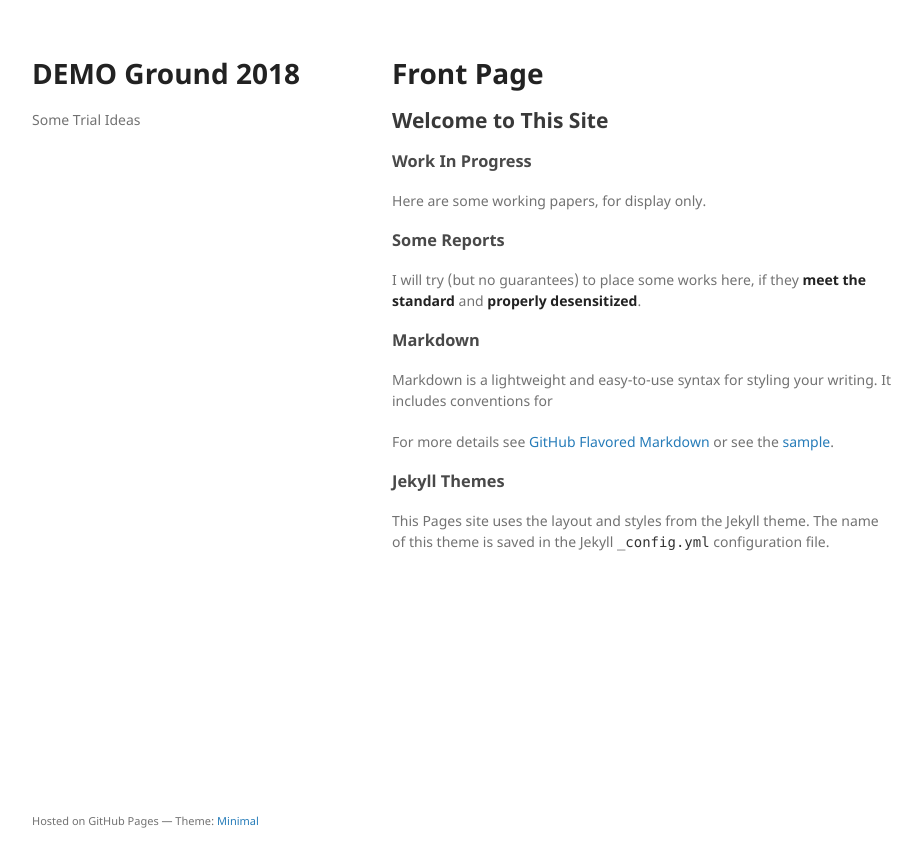
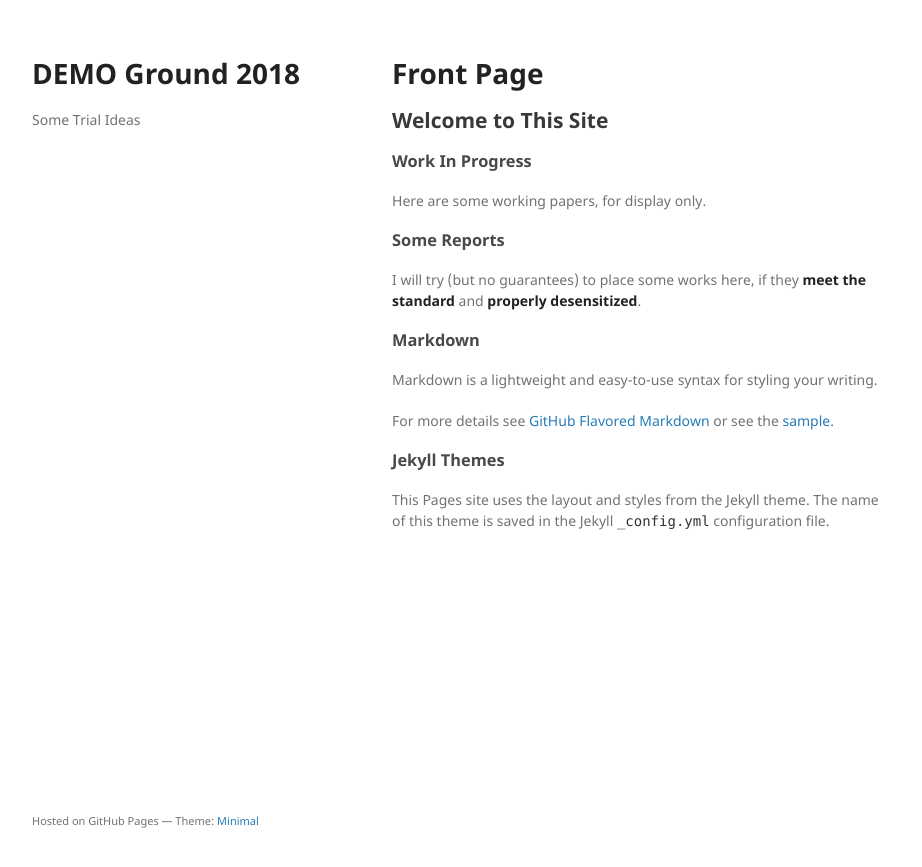
Before and after one commit to WatPro/WatPro.github.io, a Jekyll site: the page built from index.md, in a window 1280 px wide. Shown: the top 867 px of the page, without its empty margins (178-1100 px from the left). Built offline with Jekyll 4.4.1, drawn with Linux system fonts in a browser that asks for light colours.

Commit message:
Update index.md

```diff
--- a/index.md
+++ b/index.md
@@ -18,7 +18,7 @@ I will try (but no guarantees) to place some works here, if they **meet the stan
 
 ### Markdown
 
-Markdown is a lightweight and easy-to-use syntax for styling your writing. It includes conventions for
+Markdown is a lightweight and easy-to-use syntax for styling your writing.
 
 For more details see [GitHub Flavored Markdown](https://guides.github.com/features/mastering-markdown/) or see the [sample](https://github.com/pages-themes/minimal/blob/master/index.md).
 
```
Also changed, not shown: other parts of index.md (+1 -1 lines).
